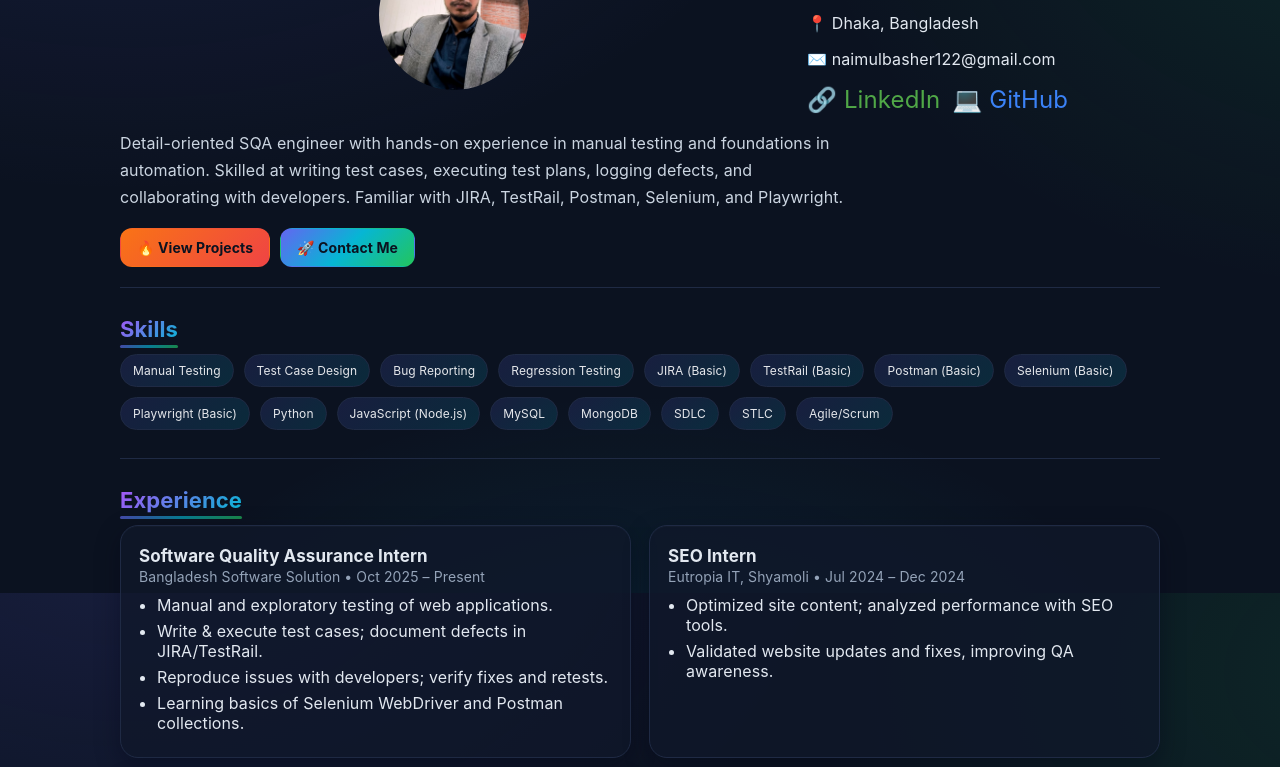
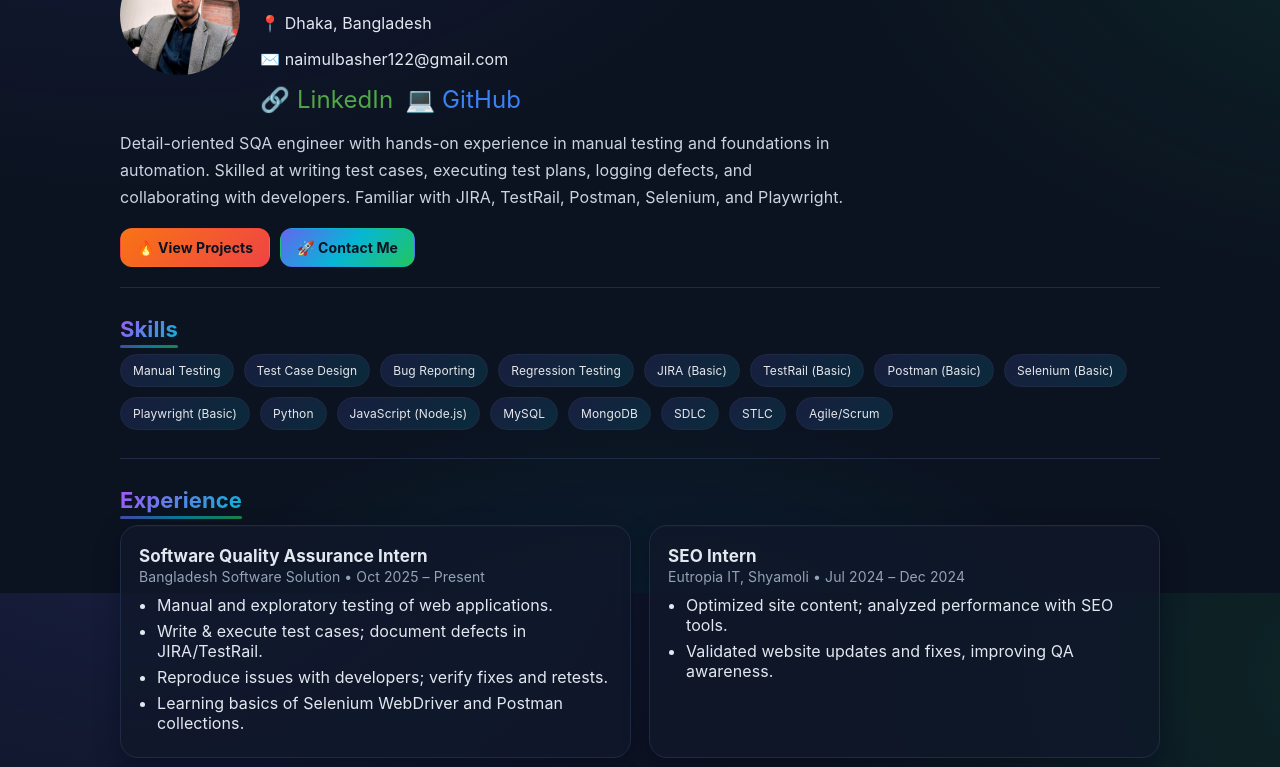
Before and after one commit to naimulbasher/Portfolio-Website, a plain HTML site: page index.html in a window 1280 px wide. Shown: the part 207-974 px from the top of the page. Drawn offline with Linux system fonts and the light colour scheme.

Commit message:
more code added

```diff
--- a/index.html
+++ b/index.html
@@ -76,13 +76,14 @@
     }
 
     .profile-img {
-      width: 150px;
-      height: 150px;
+      width: 120px;
+      /* Adjust size as needed */
+      height: 120px;
+      /* Keep width and height equal for a circle */
       border-radius: 50%;
+      /* This makes the image a circle */
       object-fit: cover;
-      max-width: 100%;
-      display: block;
-      margin: 0 auto;
+      /* Ensures the image fills the circle nicely */
     }
 
     .nav {
```
